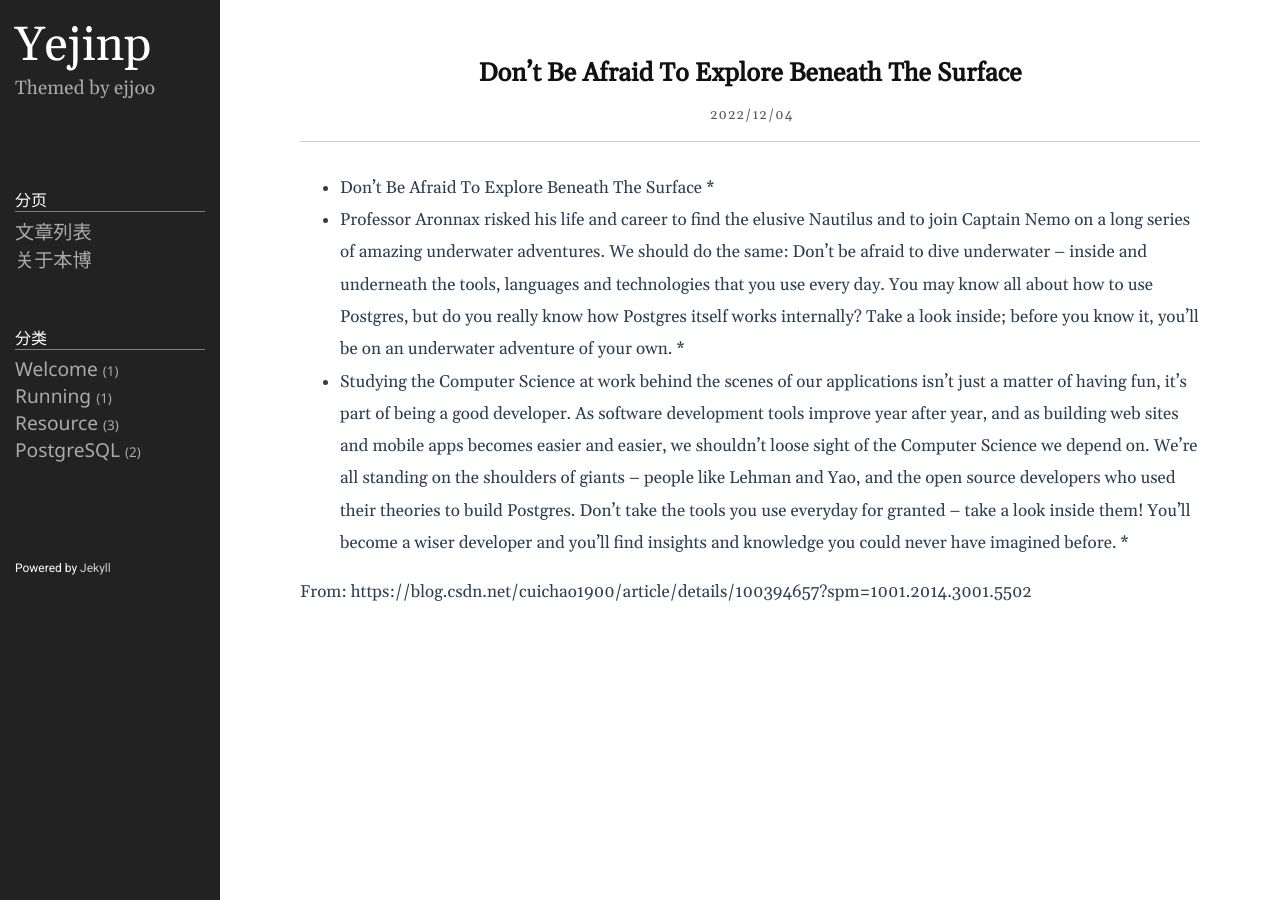
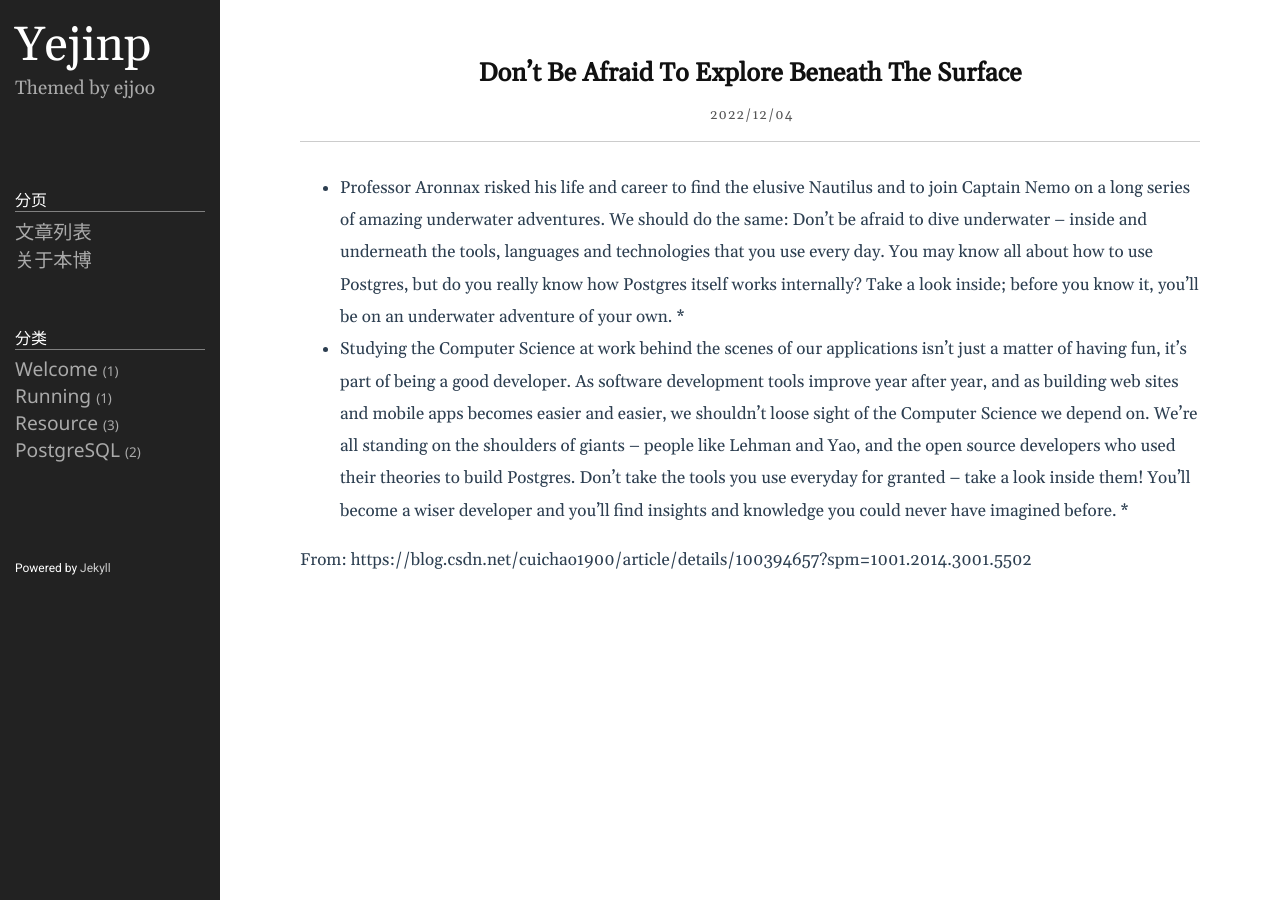
Before and after one commit to yejinp/yejinp.github.io, a Jekyll site: the page built from _posts/2022-12-04-Don’t Be Afraid To Explore Beneath The Surface.markdown, in a window 1280 px wide. Built offline with Jekyll 4.4.1, drawn with Linux system fonts in a browser that asks for light colours.

Commit message:
change format

```diff
--- a/_posts/2022-12-04-Don’t Be Afraid To Explore Beneath The Surface.markdown
+++ b/_posts/2022-12-04-Don’t Be Afraid To Explore Beneath The Surface.markdown
@@ -5,8 +5,6 @@ date: 2022-12-04 21:20:23 +0800
 category: resource
 ---
 
-* Don’t Be Afraid To Explore Beneath The Surface *
-
 
 * Professor Aronnax risked his life and career to find the elusive Nautilus and to join Captain Nemo on a long series of amazing underwater adventures. We should do the same: Don’t be afraid to dive underwater – inside and underneath the tools, languages and technologies that you use every day. You may know all about how to use Postgres, but do you really know how Postgres itself works internally? Take a look inside; before you know it, you’ll be on an underwater adventure of your own. *
 
```
